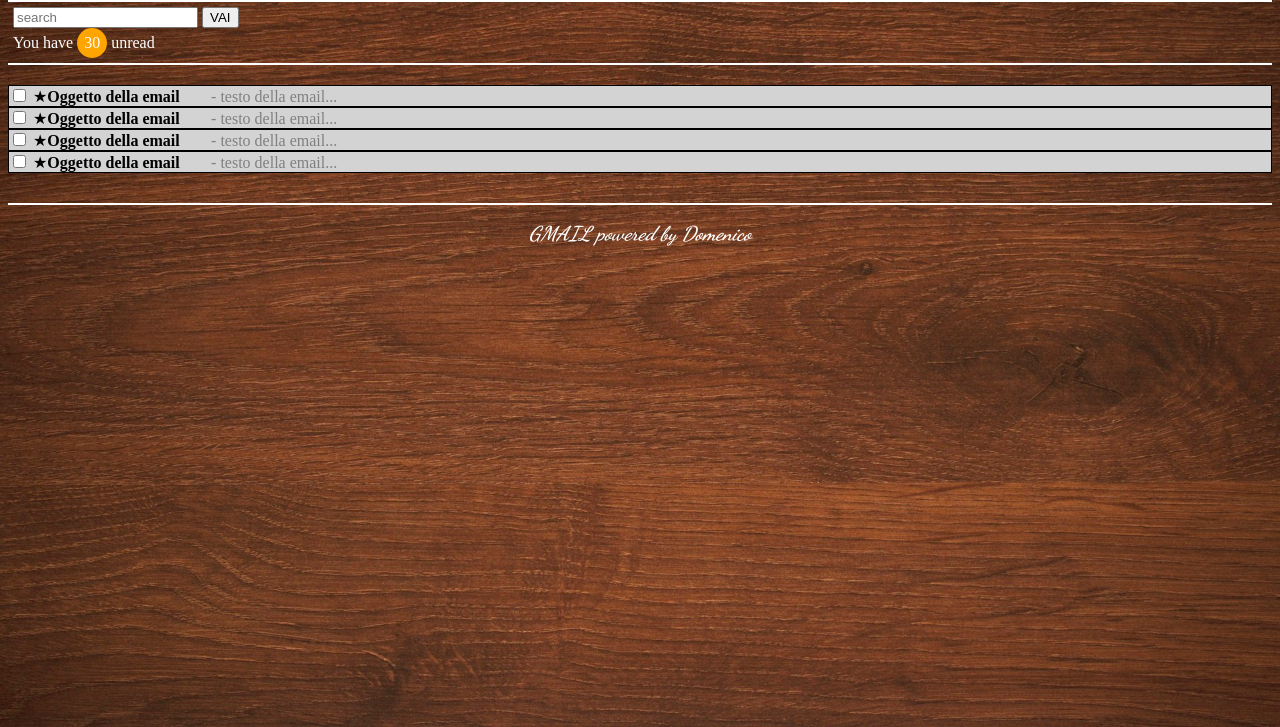
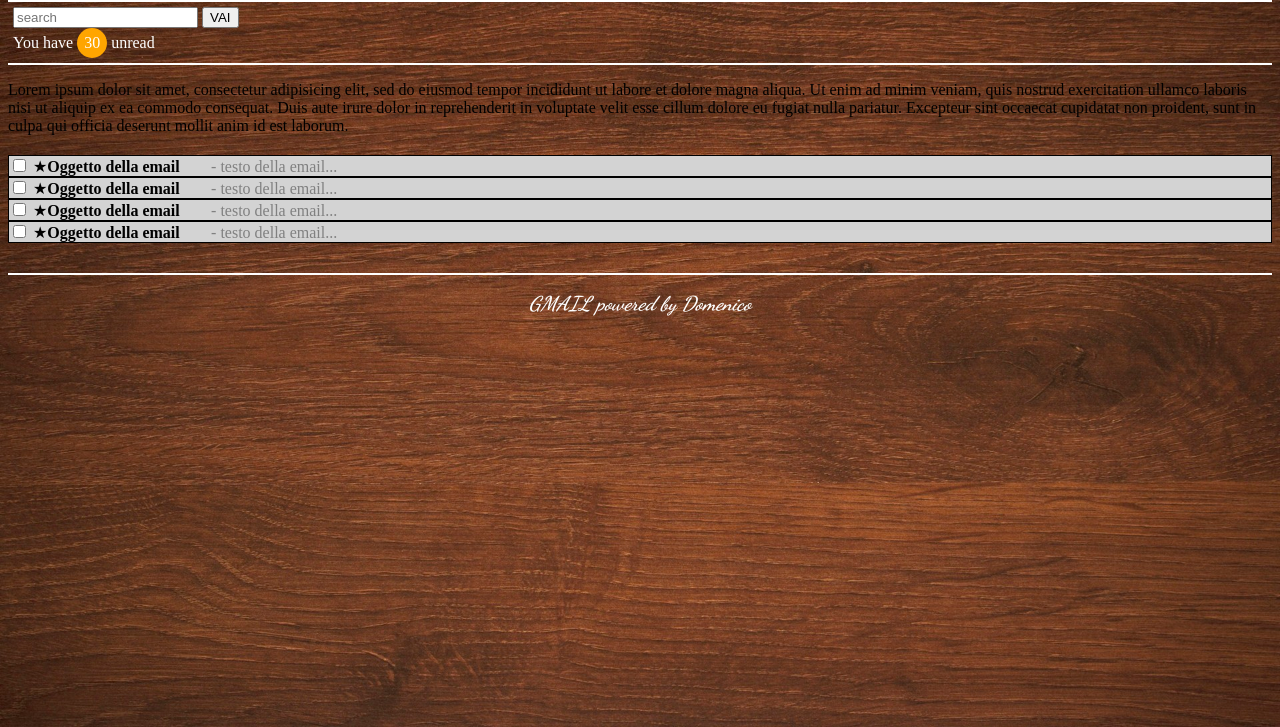
Before and after one commit to domg87/htmlcss-gmail, a plain HTML site: page index.html in a window 1280 px wide. Shown: the part 73-800 px from the top of the page. Drawn offline with Linux system fonts and the light colour scheme.

Commit message:
prova lorem

```diff
--- a/index.html
+++ b/index.html
@@ -29,7 +29,9 @@
         </div>
       </nav>
       <!-- /info -->
-
+      <div class="sdsd">
+        <p>Lorem ipsum dolor sit amet, consectetur adipisicing elit, sed do eiusmod tempor incididunt ut labore et dolore magna aliqua. Ut enim ad minim veniam, quis nostrud exercitation ullamco laboris nisi ut aliquip ex ea commodo consequat. Duis aute irure dolor in reprehenderit in voluptate velit esse cillum dolore eu fugiat nulla pariatur. Excepteur sint occaecat cupidatat non proident, sunt in culpa qui officia deserunt mollit anim id est laborum.</p>
+      </div>
       <!-- sezione email -->
       <main>
         <section id="section">
```
